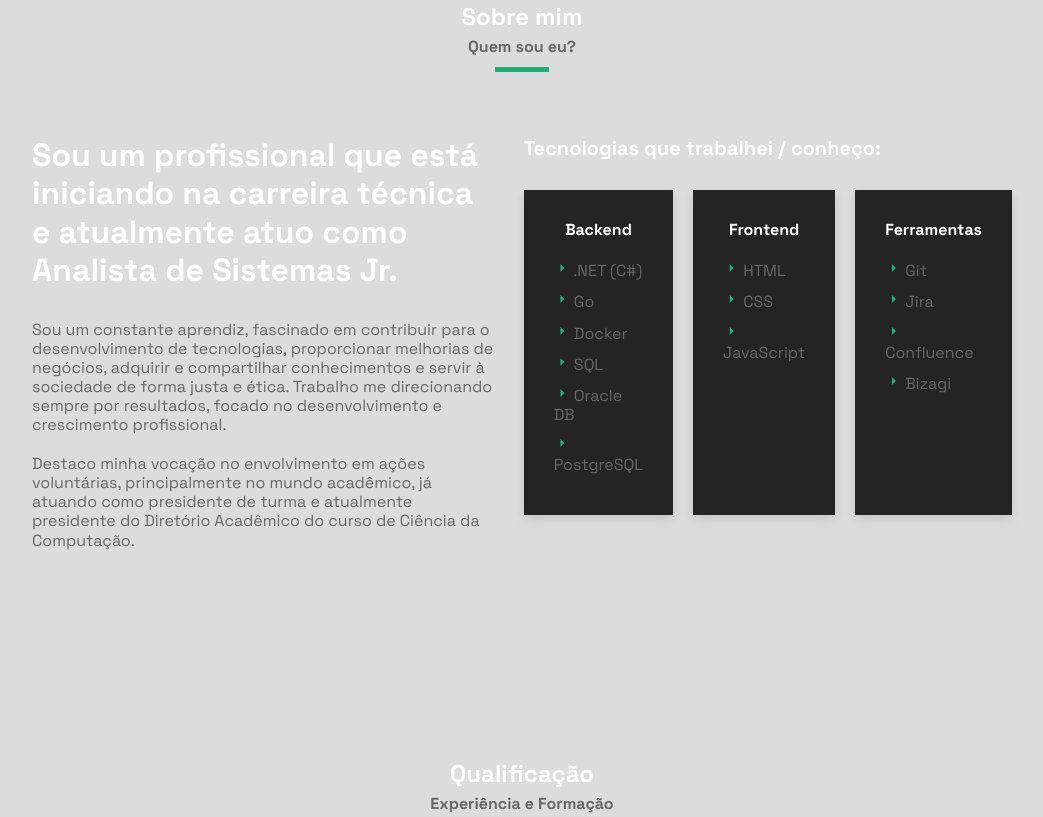
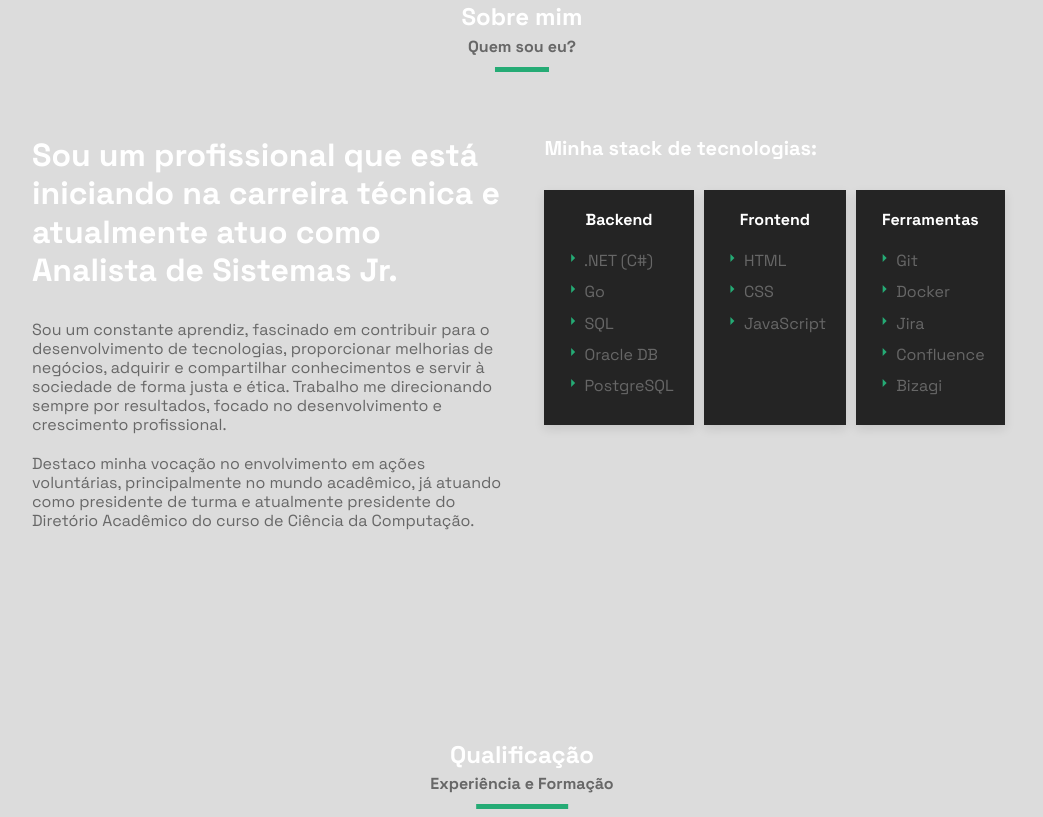
Before and after one commit to PkMs7/trabalho-g1-front-end, a plain HTML site: page index.html in a window 1280 px wide. Shown: the part 927-1744 px from the top of the page, without its empty margins (118-1161 px from the left). Drawn offline with nearby package versions, Linux system fonts and the light colour scheme.

Commit message:
Conclusão do trabalho expondo no README.md o resultado e ajustes da lista de stacks que estava quebrando com textos maiores

```diff
--- a/assets/styles/main.css
+++ b/assets/styles/main.css
@@ -359,13 +359,13 @@ body {
 .skills__wrapper {
   display: flex;
   justify-content: center;
-  gap: 2rem;
+  gap: 1rem;
 }
 
 .skills__content {
   background-color: var(--color-bg-secondary);
   box-shadow: var(--box-shadow);
-  padding: 3rem;
+  padding: 2rem;
 }
 
 .skills__item {
--- a/index.html
+++ b/index.html
@@ -96,7 +96,7 @@
                             <br>Destaco minha vocação no envolvimento em ações voluntárias, principalmente no mundo acadêmico, já atuando como presidente de turma e atualmente presidente do Diretório Acadêmico do curso de Ciência da Computação.</p>
                     </div>
                     <div class="skills">
-                        <h3 class="skills__title">Tecnologias que trabalhei / conheço:</h3>
+                        <h3 class="skills__title">Minha stack de tecnologias:</h3>
                         <div class="skills__wrapper">
                             <div class="skills__content">
                                 <h4 class="skills__subtitle">Backend</h4>
@@ -105,8 +105,6 @@
                                         .NET (C#)</li>
                                     <li class="skills__item"><i class="ri-arrow-right-s-fill"></i>
                                         Go</li>
-                                    <li class="skills__item"><i class="ri-arrow-right-s-fill"></i>
-                                        Docker</li>
                                     <li class="skills__item"><i class="ri-arrow-right-s-fill"></i>
                                         SQL</li>
                                     <li class="skills__item"><i class="ri-arrow-right-s-fill"></i>
@@ -132,11 +130,13 @@
                                     <li class="skills__item"><i class="ri-arrow-right-s-fill"></i>
                                         Git</li>
                                     <li class="skills__item"><i class="ri-arrow-right-s-fill"></i>
+                                        Docker</li>
+                                    <li class="skills__item"><i class="ri-arrow-right-s-fill"></i>
                                         Jira</li>
                                     <li class="skills__item"><i class="ri-arrow-right-s-fill"></i>
                                         Confluence</li>
                                     <li class="skills__item"><i class="ri-arrow-right-s-fill"></i>
-                                            Bizagi</li>
+                                        Bizagi</li>
                                 </ul>
                             </div>
 
@@ -220,7 +220,7 @@
             <div class="container">
                 <div class="section__header">
                     <h2 class="section__title">Especialidades</h2>
-                    <span class="section__subtitle">O que eu faço?</span>
+                    <span class="section__subtitle">O que eu sei fazer?</span>
                 </div>
                 <div class="d-grid service__wrapper">
                     <!--= service card 1 =-->
@@ -291,7 +291,7 @@
                     <a href="#" class="footer__contact">patrickmarques_adm@outlook.com</a>
                 </div>
                 <div class="footer__content">
-                    <h4 class="footer__title">WhatsApp</h4>
+                    <h4 class="footer__title">Telefone</h4>
                     <a href="#" class="footer__contact">(54) 99606 - 2997</a>
                 </div>
             </div>
```
Also changed, not shown: assets/img/pagina.png (added), assets/scripts/scripts.js (deleted), assets/styles/styles.css (deleted), 1 other file.
